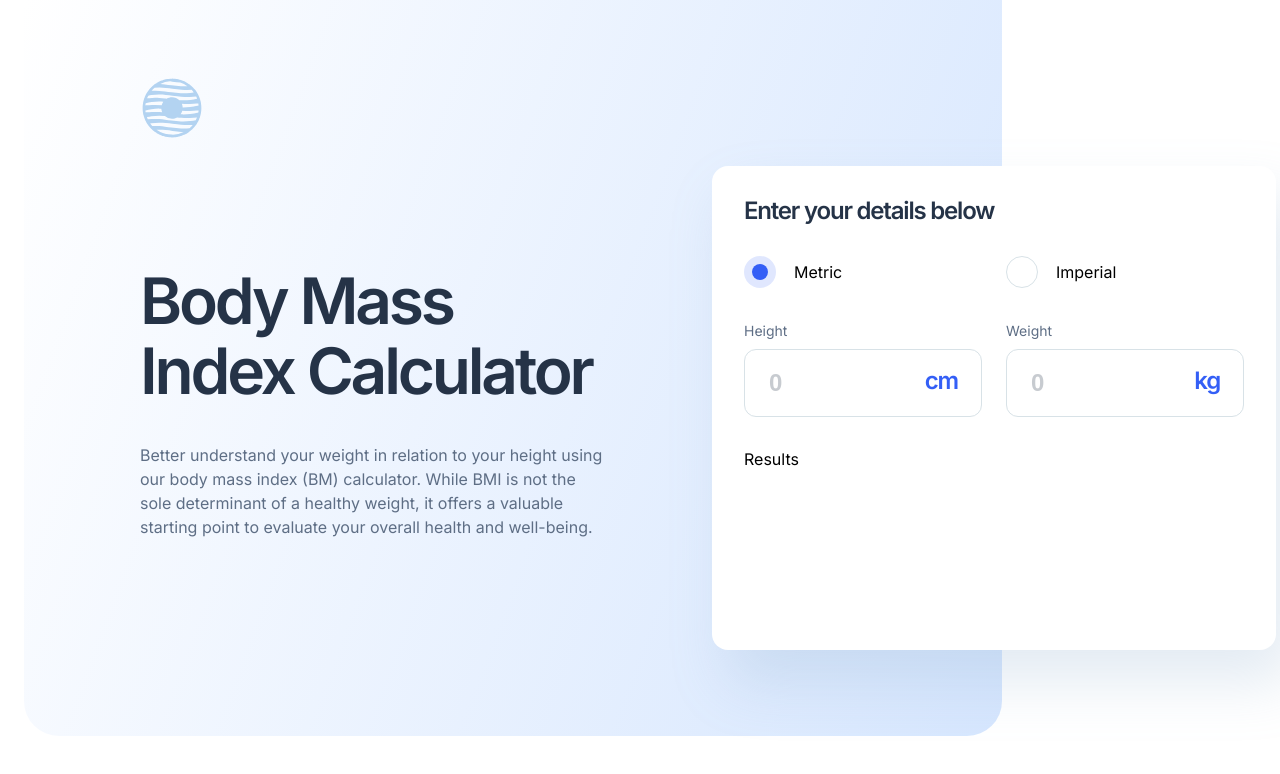
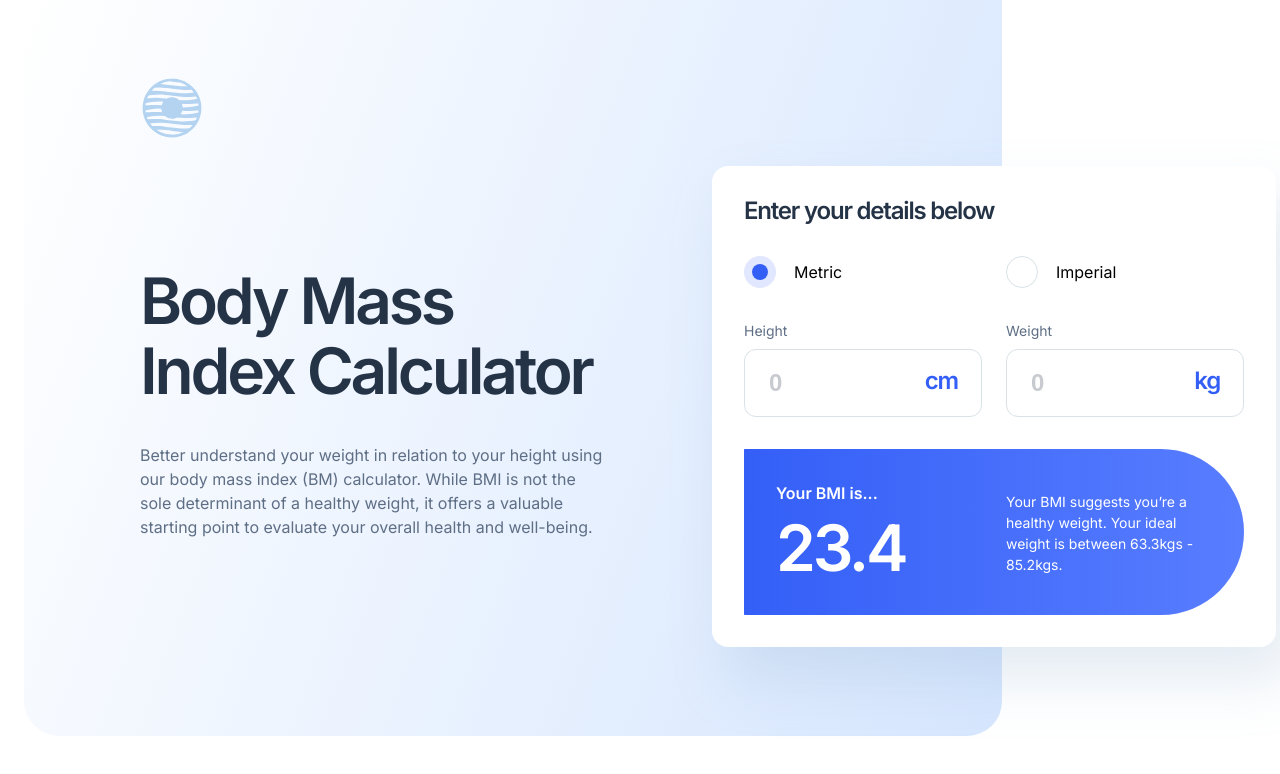
Before and after one commit to GuimaraesJC/bmi-calculator, a React (Vite) app: page / in a window 1280 px wide. Shown: the top 774 px of the page. Built offline with nearby package versions, Linux system fonts and the light colour scheme.

Commit message:
Finishes calculator structure

```diff
--- a/src/components/Calculator/index.tsx
+++ b/src/components/Calculator/index.tsx
@@ -5,9 +5,11 @@ import RadioInput from '../RadioInput'
 import Input from '../Input'
 
 import * as S from './styles'
+import { defaultTheme } from '../../styles/theme'
 
 function Calculator() {
   const [isMetric, setIsMetric] = useState<boolean>(true);
+  const [hasResult, setHasResult] = useState<boolean>(true);
 
   return (
     <S.Wrapper>
@@ -42,8 +44,55 @@ function Calculator() {
           </>
         )}
       </S.InputsContainer>
-      <S.ResultContainer>
-        Results
+      <S.ResultContainer hasResult={hasResult}>
+        {hasResult ? (
+          <>
+            <S.ResultCalculationContainer>
+              <Text
+                renderAs="span"
+                type="BodyM-Bold"
+                color={defaultTheme.colors.white}
+              >
+                Your BMI is...
+              </Text>
+              <Text
+                renderAs="span"
+                type="HeadingXL"
+                color={defaultTheme.colors.white}
+              >
+                23.4
+              </Text>
+            </S.ResultCalculationContainer>
+            <div>
+              <Text
+                renderAs="p"
+                type="BodyS"
+                color={defaultTheme.colors.white}
+              >
+                Your BMI suggests you’re a healthy weight.
+                Your ideal weight is between 63.3kgs - 85.2kgs.
+              </Text>
+            </div>
+          </>
+        ) : (
+          <S.NoResultTextContainer>
+            <Text
+              renderAs="span"
+              type="HeadingM"
+              color={defaultTheme.colors.white}
+            >
+              Welcome!
+            </Text>
+            <Text
+              renderAs="p"
+              type="BodyS"
+              color={defaultTheme.colors.white}
+            >
+              Enter your height and weight and you’ll see your BMI result here
+            </Text>
+          </S.NoResultTextContainer>
+        )}
+
       </S.ResultContainer>
     </S.Wrapper>
   )
--- a/src/components/Calculator/styles.ts
+++ b/src/components/Calculator/styles.ts
@@ -6,7 +6,7 @@ export const Wrapper = styled.div`
   gap: 2rem;
   background-color: white;
   width: 35.25rem;
-  height: 30.25rem;
+  min-height: 28rem;
   padding: 2rem;
   box-shadow: 1rem 2rem 3.5rem rgba(143, 174, 207, 0.25);
   border-radius: 1rem;
@@ -24,4 +24,34 @@ export const InputsContainer = styled.div`
   gap: 1.5rem;
 `
 
-export const ResultContainer = styled.div``
+interface ResultContainerProps {
+  hasResult: boolean
+}
+
+export const ResultContainer = styled.div<ResultContainerProps>`
+  width: 100%;
+  height: ${({ hasResult }) => hasResult ? '10.375rem' : '8.125rem'};
+  display: ${({ hasResult }) => hasResult ? 'grid' : 'block'};
+
+  ${({ hasResult }) => hasResult && `
+    grid-template-columns: 1fr 1fr;
+    gap: 1.5rem;
+    align-items: center;
+  `};
+
+  background: linear-gradient(90deg, #345FF7 0%, #587DFF 100%);
+  border-radius: 1rem 100rem 100rem 1rem;
+  padding: 2rem;
+`
+
+export const ResultCalculationContainer = styled.div`
+  display: flex;
+  flex-direction: column;
+  gap: 0.5rem;
+`
+
+export const NoResultTextContainer = styled.div`
+  display: flex;
+  flex-direction: column;
+  gap: 1rem;
+`
```
